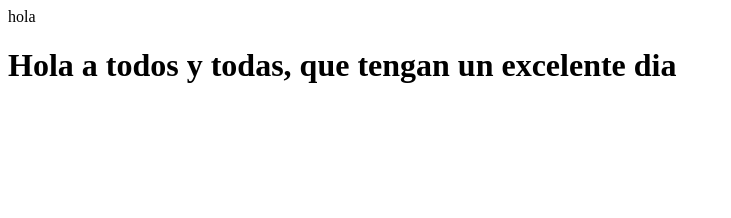
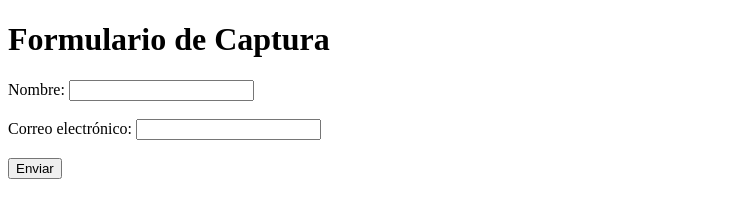
Before and after one commit to Nerfeali-1/Azure, a plain HTML site: page index.html in a window 1280 px wide. Shown: the whole page, without its empty margins (0-731 px from the left). Drawn offline with Linux system fonts and the light colour scheme.

Commit message:
Update index.html

```diff
--- a/index.html
+++ b/index.html
@@ -1,9 +1,21 @@
 <!DOCTYPE html>
-<html>
-  <head>
-    <tittle>hola</tittle>
-  </head>
-  <body>
-    <h1>Hola a todos y todas, que tengan un excelente dia</h1>
-  </body>
+<html lang="es">
+<head>
+  <meta charset="UTF-8">
+  <meta name="viewport" content="width=device-width, initial-scale=1.0">
+  <title>Formulario de Captura</title>
+  <link rel="stylesheet" href="style.css">
+</head>
+<body>
+  <h1>Formulario de Captura</h1>
+  <form id="dataForm">
+    <label for="name">Nombre:</label>
+    <input type="text" id="name" name="name" required><br><br>
+    <label for="email">Correo electrónico:</label>
+    <input type="email" id="email" name="email" required><br><br>
+    <input type="submit" value="Enviar">
+  </form>
+
+  <script src="app.js"></script>
+</body>
 </html>
```
